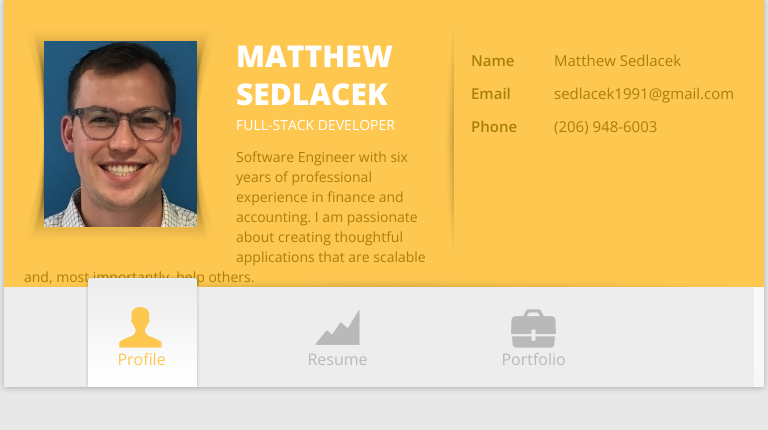
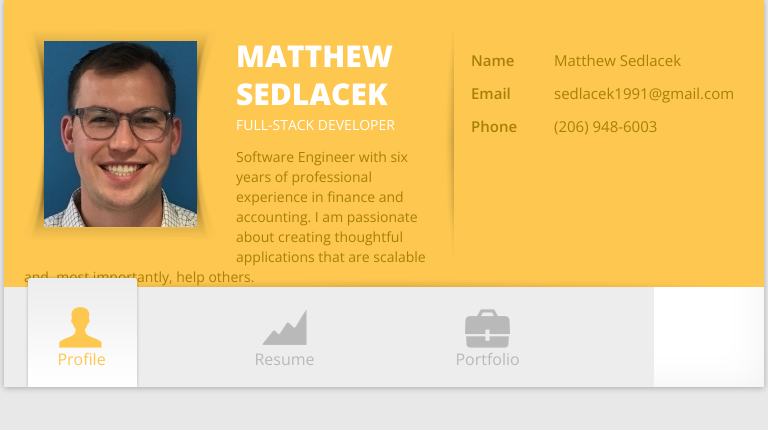
Before and after one commit to matthewsedlacek/portfolio_website, a PHP site: page / in a window 768 px wide. Shown: the part 111-541 px from the top of the page. Run offline with PHP 8.4, Linux system fonts and the light colour scheme; some libraries are stand-ins or nearby versions.

```diff
--- a/css/style.css
+++ b/css/style.css
@@ -987,9 +987,9 @@ div.footer .copyright {
 		height:100px;
 		background-color:#ededed;
 		position:relative;
-		width: 590px;
-		padding-left: 80px;
-		padding-right: 80px;
+		width: 610px;
+		padding-left: 20px;
+		padding-right: 20px;
 	}
 	/*-------------------------------------------------------*/
 		/* Profile Section */
```
